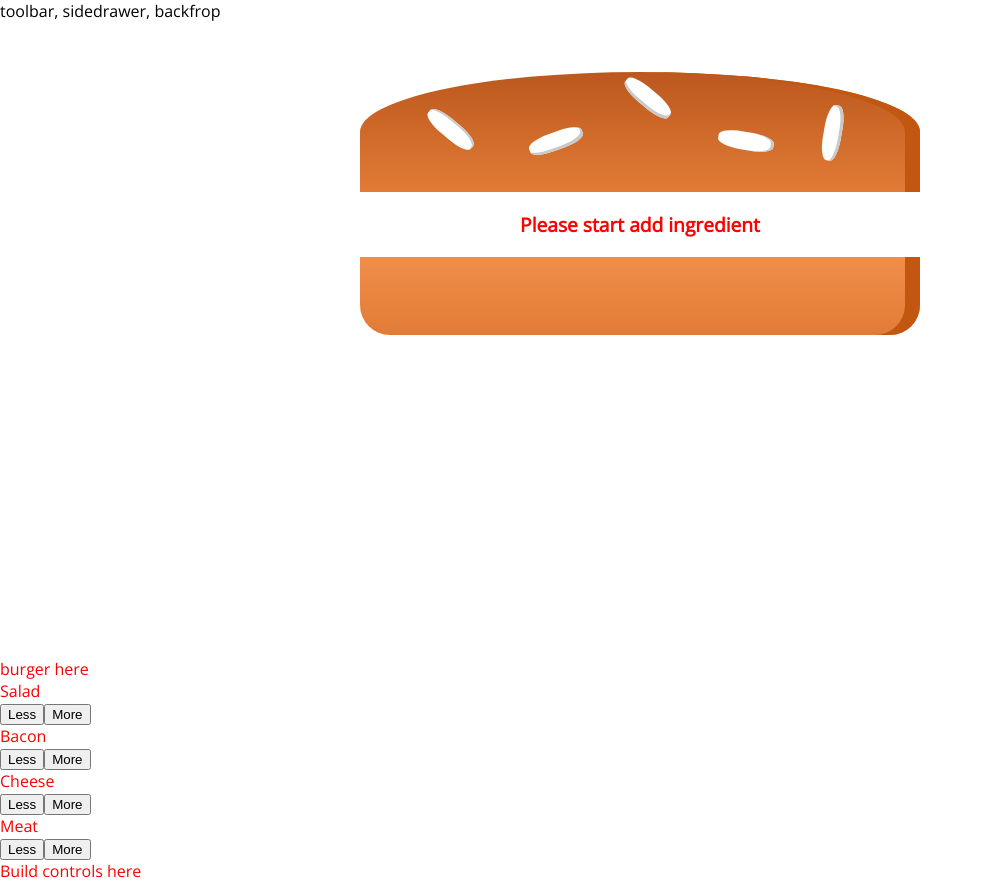
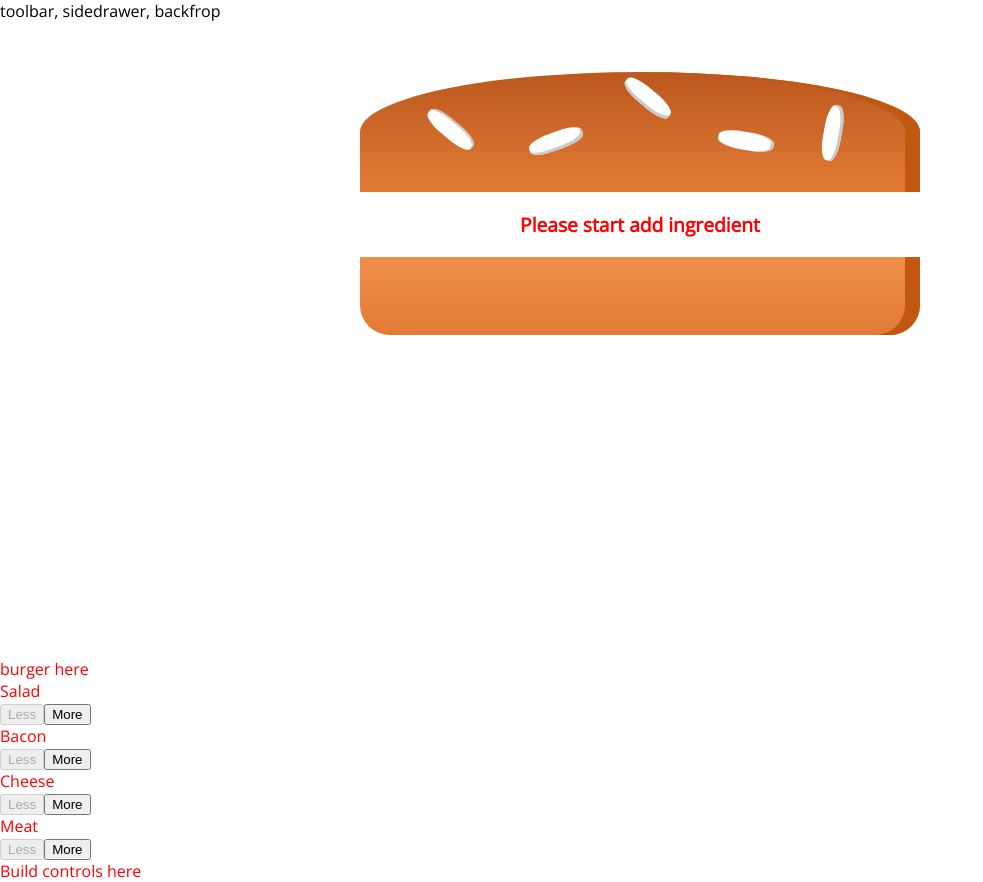
Before and after one commit to sasa-us/React-practice, a React (Create React App) app in the folder burger-builder-starting-setup/: page / in a window 1280 px wide. Shown: the whole page, without its empty margins (0-983 px from the left). Built offline with nearby package versions, Linux system fonts and the light colour scheme.

Commit message:
disable less button when there is no ingred

```diff
--- a/burger-builder-starting-setup/src/components/Burger/BuildControls/BuildControl/BuildControl.js
+++ b/burger-builder-starting-setup/src/components/Burger/BuildControls/BuildControl/BuildControl.js
@@ -5,7 +5,7 @@
 const buildControl = (props) => (
     <div className={classes.buildControl}>
         <div className={classes.Label}>{props.label}</div>
-        <button className={classes.Less} onClick={props.removed}>Less</button>
+        <button className={classes.Less} onClick={props.removed} disabled={props.disabled}>Less</button>
         <button className={classes.More} onClick={props.added}>More</button>
     </div>
 );
--- a/burger-builder-starting-setup/src/components/Burger/BuildControls/BuildControls.js
+++ b/burger-builder-starting-setup/src/components/Burger/BuildControls/BuildControls.js
@@ -17,7 +17,11 @@
             <BuildControl key={ctrl.label}
                           label={ctrl.label}
                           added={() => props.ingredientAdded(ctrl.type)}
-                          removed={() => props.ingredientRemoved(ctrl.type)}/>
+                          removed={() => props.ingredientRemoved(ctrl.type)}
+                          disabled={props.disabled[ctrl.type]}
+                       //for specific ctype{salad: true, meat: false, ....}
+
+            />
         ))}
     </div>
 );
--- a/burger-builder-starting-setup/src/containers/BurgerBuilder/BurgerBuilder.js
+++ b/burger-builder-starting-setup/src/containers/BurgerBuilder/BurgerBuilder.js
@@ -47,6 +47,12 @@
 
     removeIngredientHandler = (type) => {
         const oldCount = this.state.ingredients[type];
+//when ingred num is 0 , use return; will let nothing happen
+//disable button is use friend
+        if(oldCount <= 0) {
+            return;
+        }
+
         const updateCount = oldCount - 1;
         const updateIngredients = {
             ...this.state.ingredients
@@ -66,6 +72,16 @@
 
 
     render() {
+
+        const disableInfo = {
+            ...this.state.ingredients
+        };
+        //disable info key is salad/meat/bacon
+        for(let key in disableInfo) {
+            disableInfo[key] = disableInfo[key] <= 0; //compare then return true/false
+        //after return to disableInfo[key] true/false, it will update copy object above
+        }
+        //{salad: true, meat: false, ....}
         return (
             <Aux>
                 <Burger  ingredients={this.state.ingredients} />
@@ -73,6 +89,7 @@
                 <BuildControls
                     ingredientAdded={this.addIngredientHandler}
                     ingredientRemoved={this.removeIngredientHandler}
+                    disabled={disableInfo}
                     />
                 <div>Build controls here</div>
             </Aux>
```
